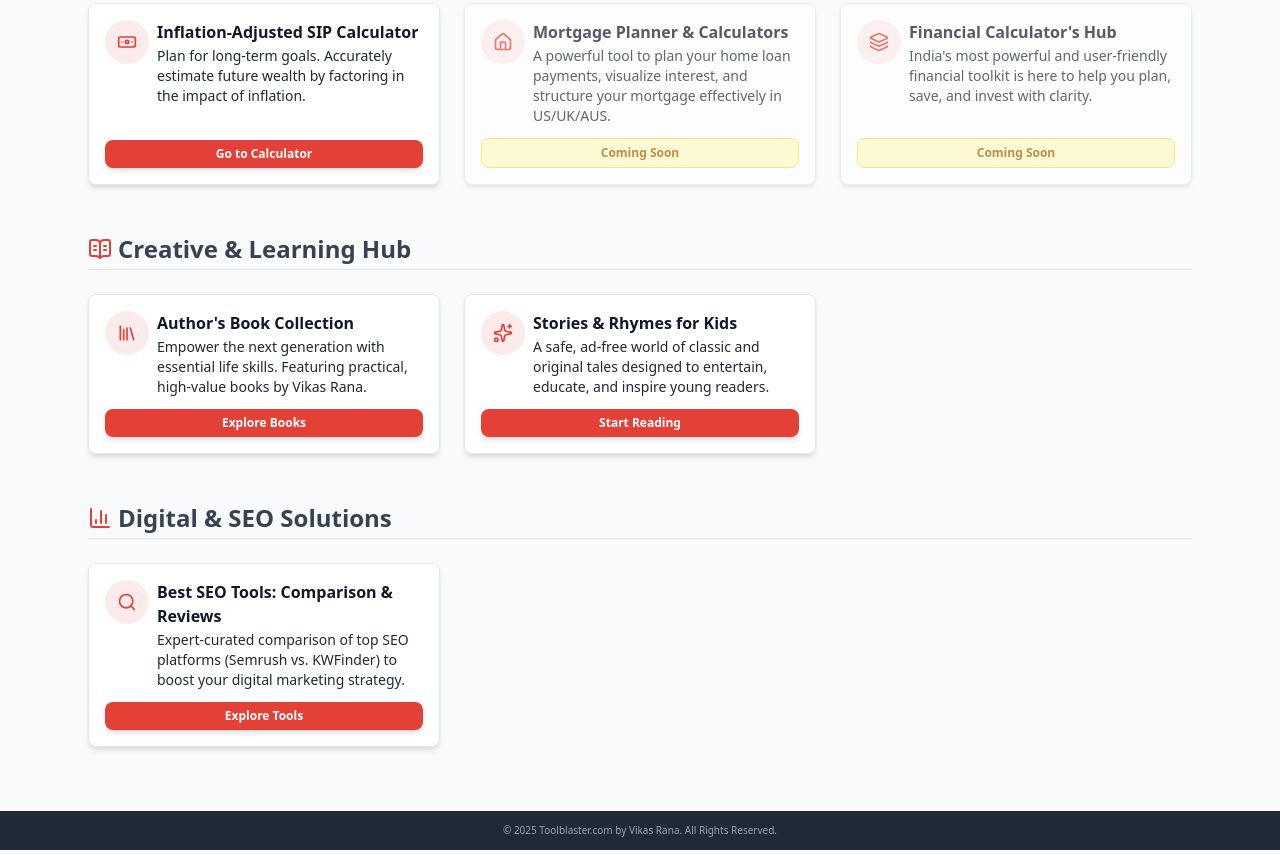
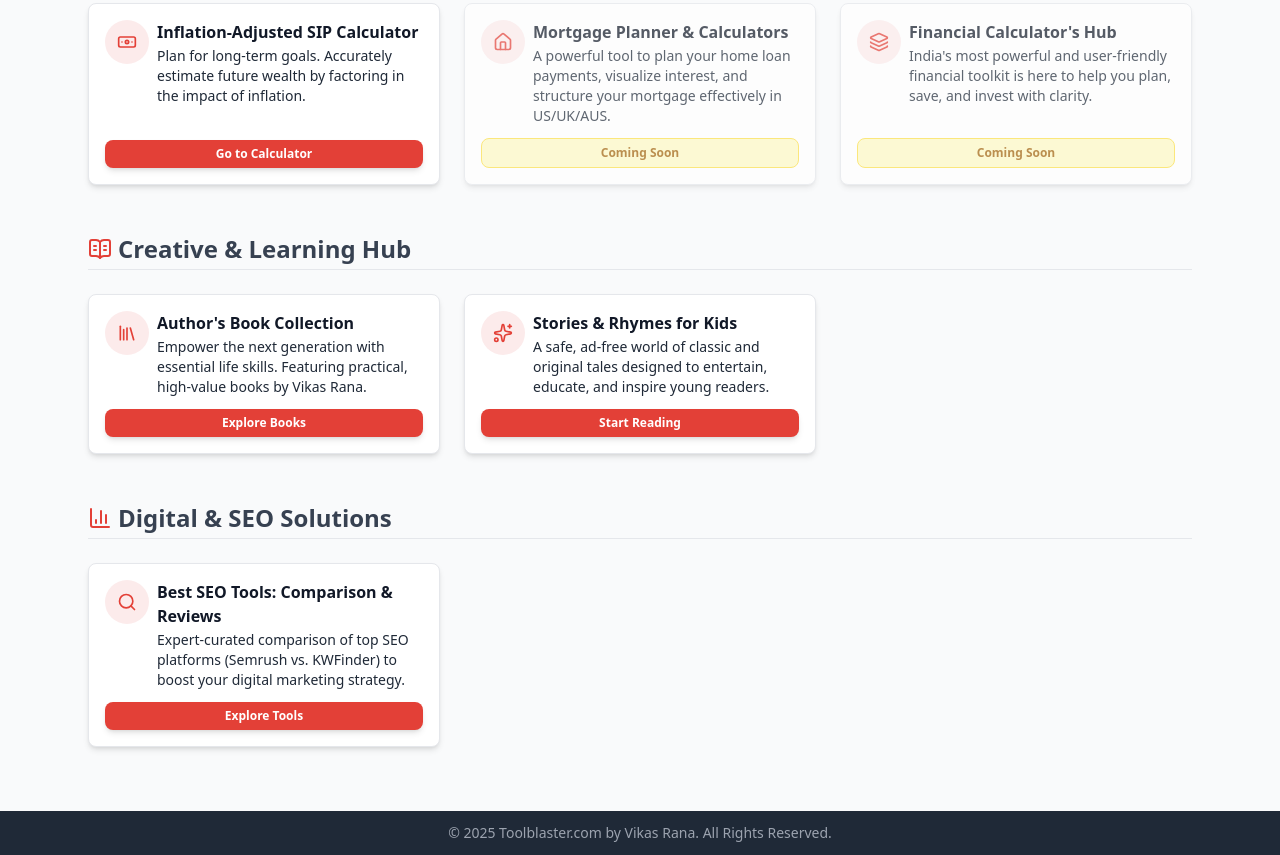
Before and after one commit to toolblaster/toolblaster.com, a plain HTML site: page index.html in a window 1280 px wide. Shown: the part 386-1241 px from the top of the page. Drawn offline with nearby package versions, Linux system fonts and the light colour scheme.

Commit message:
Update index.html

```diff
--- a/index.html
+++ b/index.html
@@ -216,9 +216,9 @@
         </div>
     </main>
 
-    <!-- Footer is also more compact py-3 and text-[10px] -->
+    <!-- Footer is also more compact py-3 and text-xs on mobile, text-sm on desktop -->
     <footer class="bg-gray-800 text-gray-400 text-center py-3 px-4 mt-6">
-        <p class="text-[10px]">&copy; 2025 Toolblaster.com by Vikas Rana. All Rights Reserved.</p>
+        <p class="text-xs sm:text-sm">&copy; 2025 Toolblaster.com by Vikas Rana. All Rights Reserved.</p>
     </footer>
 
     <!-- Script to render Lucide icons -->
```
